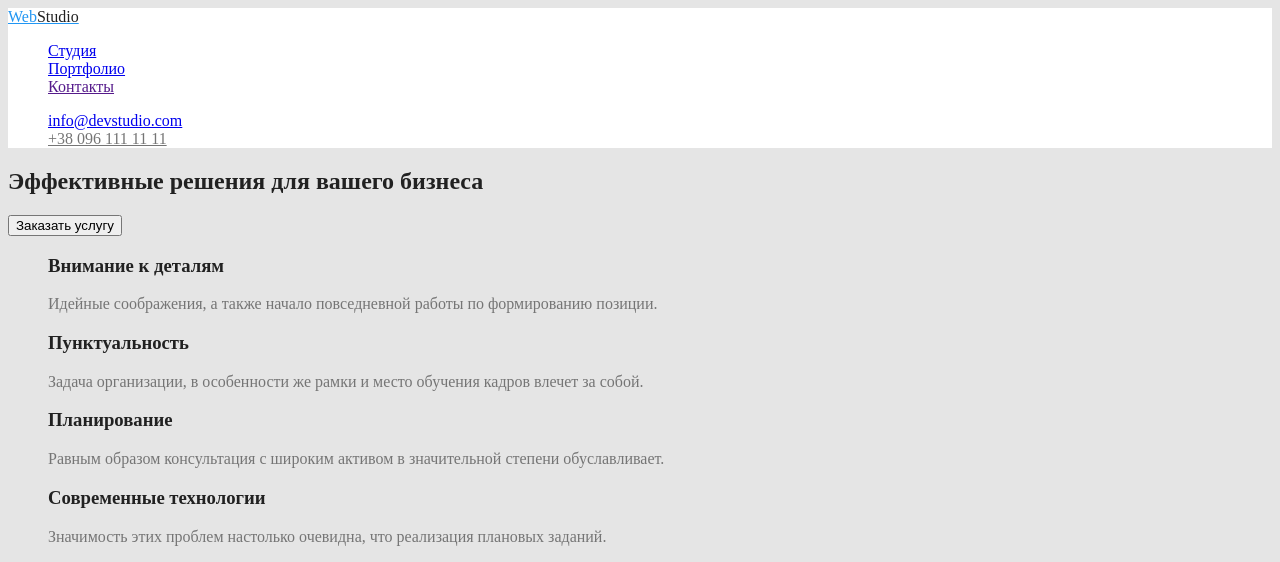
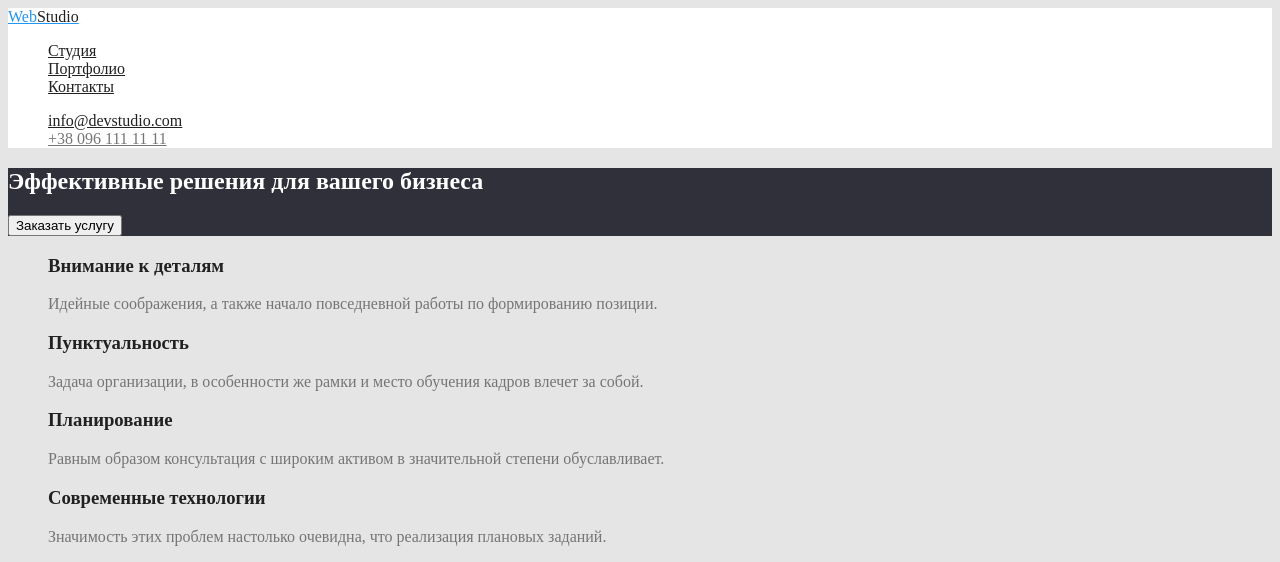
Before and after one commit to I-Alina/goit-markup-hw-02, a plain HTML site: page index.html in a window 1280 px wide. Shown: the top 562 px of the page. Drawn offline with Linux system fonts and the light colour scheme.

Commit message:
Прописує  CSS header  для index

```diff
--- a/css/styles.css
+++ b/css/styles.css
@@ -1,13 +1,16 @@
 :root{
-    --header-color: #212121;
+    --header-color: #757575;
     --main-title-color: #212121;
-    --main-btn-color: #212121;--second-header-color: #2196F3;
+    --second-header-color: #2196F3;
 
 
 }
 body {
-    color: #757575;
+    color: var(--header-color);
     background-color: #E5E5E5;
+}
+span {
+    color: var(--main-title-color);
 }
 ul {
         list-style: none;
@@ -15,44 +18,47 @@ ul {
 .link {
     text-decoration: none;
 }
-h1,h2,h3 {
-    color: var(--header-color);
+h1 {
+    color: #FFFFFF;;
+}
+h2,h3 {
+    color: var(--main-title-color);
 }
 /*-------------HEADER-------------*/
 header {
-    background-color: #FFFFFF;;
+    background-color: #FFFFFF;
 }
+/*-------------HEADER-LOGO-------------*/
 .header-logo {
         color: var(--second-header-color);
 }
 span {
-    color: var(--header-color);
+    color: var(--main-title-color);
 }
-.header-list {
-    color: var(--header-color);
+/*-------------HEADER-NAV-------------*/
+.header-nav a {
+    color: var(--main-title-color);
 }
-/*-------------SITE-NAV-------------*/
-.header-nav {
-    color: var(--header-color);
-}
-.site-link:hover {
-    color: var(--second-header-color);
-}
-.site-link:focus {
+.header-nav a:hover,
+.header-nav a:focus {
     color: var(--second-header-color);
 }
 
+
 /*------------HEADER-CONTACTS------------*/
-
-
+.header-mail {
+    color: var(--main-title-color);
+}
 .header-mail:hover,
 .header-mail:focus {
     color: var(--second-header-color);
 }
 .header-tel {
-    color: #757575;;
+    color: var(--header-color);
 }
-/*-------------logo-------------*/
-
+/*-------------MAIN-TITLE-------------*/
+.title {
+    background-color: #2F303A;
+}
 
 /*-------------logo-------------*/
--- a/index.html
+++ b/index.html
@@ -11,14 +11,14 @@
     <header class="header">
         <a href="/" class="header-logo">Web<span>Studio</span></a>
         <nav class="header-nav">
-           <ul class="header-list list">
-            <li class="header-link">
+           <ul class="nav-list list">
+            <li class="nav-link">
                 <a href="./index.html">Студия</a>
             </li>
-            <li class="header-link">
+            <li class="nav-link">
                 <a href="./portfolio.html">Портфолио</a>
             </li>
-            <li class="header-link">
+            <li class="nav-link">
                 <a href="">Контакты</a>
             </li>
         </ul>
@@ -33,7 +33,7 @@
         </ul>
     </header>
     <main>
-        <section>
+        <section class="title">
             <h1>Эффективные решения для вашего бизнеса</h1>
             <button type="button">Заказать услугу</button>
         </section>
```
